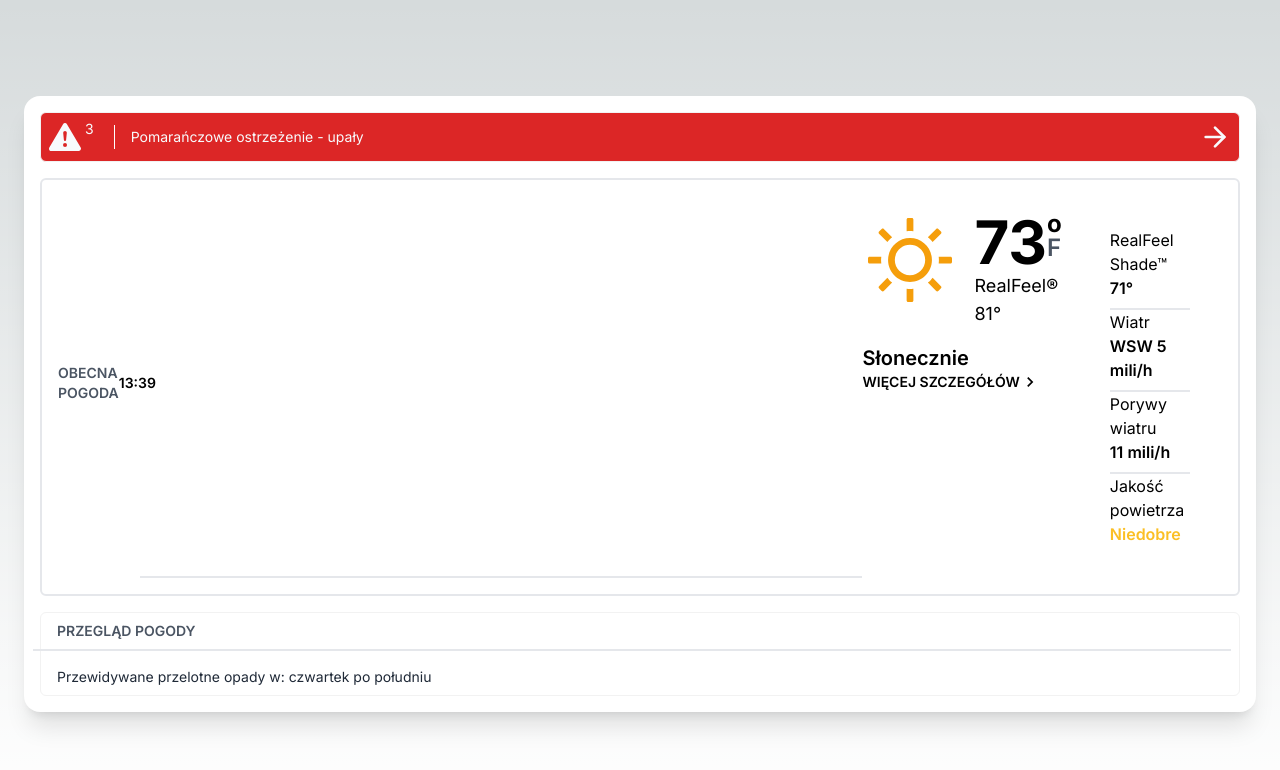
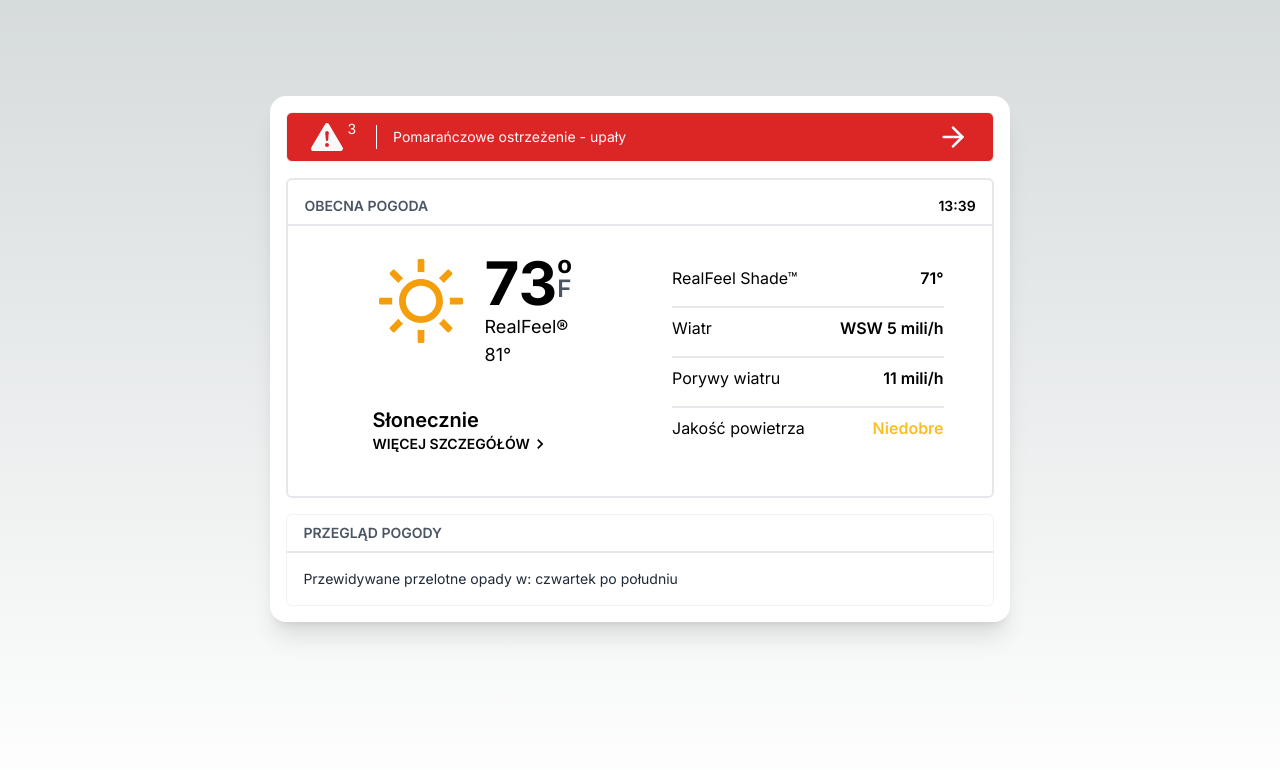
Before and after one commit to pinkjagnie/weather-css-widget, a Next.js app: page / in a window 1280 px wide. Shown: the top 770 px of the page. Built offline with nearby package versions, Linux system fonts and the light colour scheme.

Commit message:
Finished styling for large devices

```diff
--- a/src/app/components/Card.js
+++ b/src/app/components/Card.js
@@ -3,16 +3,17 @@ import { MdKeyboardArrowRight } from "react-icons/md";
 
 const Card = () => {
   return (
-    <div className="card lg:card-side bg-base-100 border-2 rounded-md p-4">
+    <div className="card bg-base-100 border-2 rounded-md p-4">
       <div className="flex justify-between items-center pb-2 font-semibold text-sm">
         <p className="uppercase text-gray-600">Obecna pogoda</p>
         <p>13:39</p>
       </div>
       <div className="-mx-4 w-[calc(100%+2rem)] border-b-2 border-gray-200"></div>
 
+      <div className="mx-auto lg:mx-0 lg:grid lg:grid-cols-2">
         {/* TOP / LEFT INFOS WITH SUN */}
 
-      <div className="flex flex-col items-start p-4 mx-auto">
+        <div className="flex flex-col items-start p-4 mx-auto lg:justify-around">
           <div className="flex items-start space-x-4">
             <AiOutlineSun className="text-8xl text-amber-500" />
             <div>
@@ -40,25 +41,26 @@ const Card = () => {
 
         {/* RIGHT INFOS */}
 
-      <div className="card-body divide-y-2 mx-auto">
-        <div>
-          <p>RealFeel Shade™</p>
+        <div className="card-body divide-y-2 lg:content-stretch">
+          <div className="lg:flex lg:py-2">
+            <p className="grow">RealFeel Shade™</p>
             <span className="font-semibold">71°</span>
           </div>
 
-        <div>
-          <p>Wiatr</p>
+          <div className="lg:flex lg:py-2">
+            <p className="grow">Wiatr</p>
             <span className="font-semibold">WSW 5 mili/h</span>
           </div>
 
-        <div>
-          <p>Porywy wiatru</p>
+          <div className="lg:flex lg:py-2">
+            <p className="grow">Porywy wiatru</p>
             <span className="font-semibold">11 mili/h</span>
           </div>
 
-        <div>
-          <p>Jakość powietrza</p>
+          <div className="lg:flex lg:py-2">
+            <p className="grow">Jakość powietrza</p>
             <span className="font-semibold text-amber-400">Niedobre</span>
+          </div>
         </div>
       </div>
     </div>
--- a/src/app/components/Conteiner.js
+++ b/src/app/components/Conteiner.js
@@ -4,7 +4,7 @@ import InfoBadge from "./InfoBadge";
 
 const Container = () => {
   return (
-    <div className="card gap-y-4 p-4 bg-base-100 shadow-xl">
+    <div className="card gap-y-4 p-4 bg-base-100 shadow-xl lg:w-[70%] xl:w-[60%] lg:mx-auto">
       <WarningBadge />
       <Card />
       <InfoBadge />
--- a/src/app/components/InfoBadge.js
+++ b/src/app/components/InfoBadge.js
@@ -4,8 +4,8 @@ const InfoBadge = () => {
       <p className="uppercase font-semibold text-sm pl-2 text-gray-600">
         Przegląd pogody
       </p>
-      <div className="-mx-4 w-[calc(100%+1rem)] border-b-2 border-gray-200"></div>
-      <div className="pl-2 pt-2">
+      <div className="-mx-2 w-[calc(100%+1rem)] border-b-2 border-gray-200"></div>
+      <div className="pl-2 py-2">
         Przewidywane przelotne opady w: czwartek po południu
       </div>
     </div>
--- a/src/app/components/WarningBadge.js
+++ b/src/app/components/WarningBadge.js
@@ -3,7 +3,7 @@ import { FiArrowRight } from "react-icons/fi";
 
 const WarningBadge = () => {
   return (
-    <div className="w-[100%] h-auto badge bg-red-600 gap-2 p-2 rounded-md text-slate-50 cursor-pointer">
+    <div className="w-[100%] h-auto badge bg-red-600 gap-2 p-2 rounded-md text-slate-50 cursor-pointer lg:px-6">
       <BsExclamationTriangleFill className="text-[2rem] text-slate-50" />
       <div className="relative -top-2 -left-1">3</div>
       <div className="border-l h-6 mx-2 border-white"></div>
```
Lines whose indentation alone changed are shown as unchanged.
